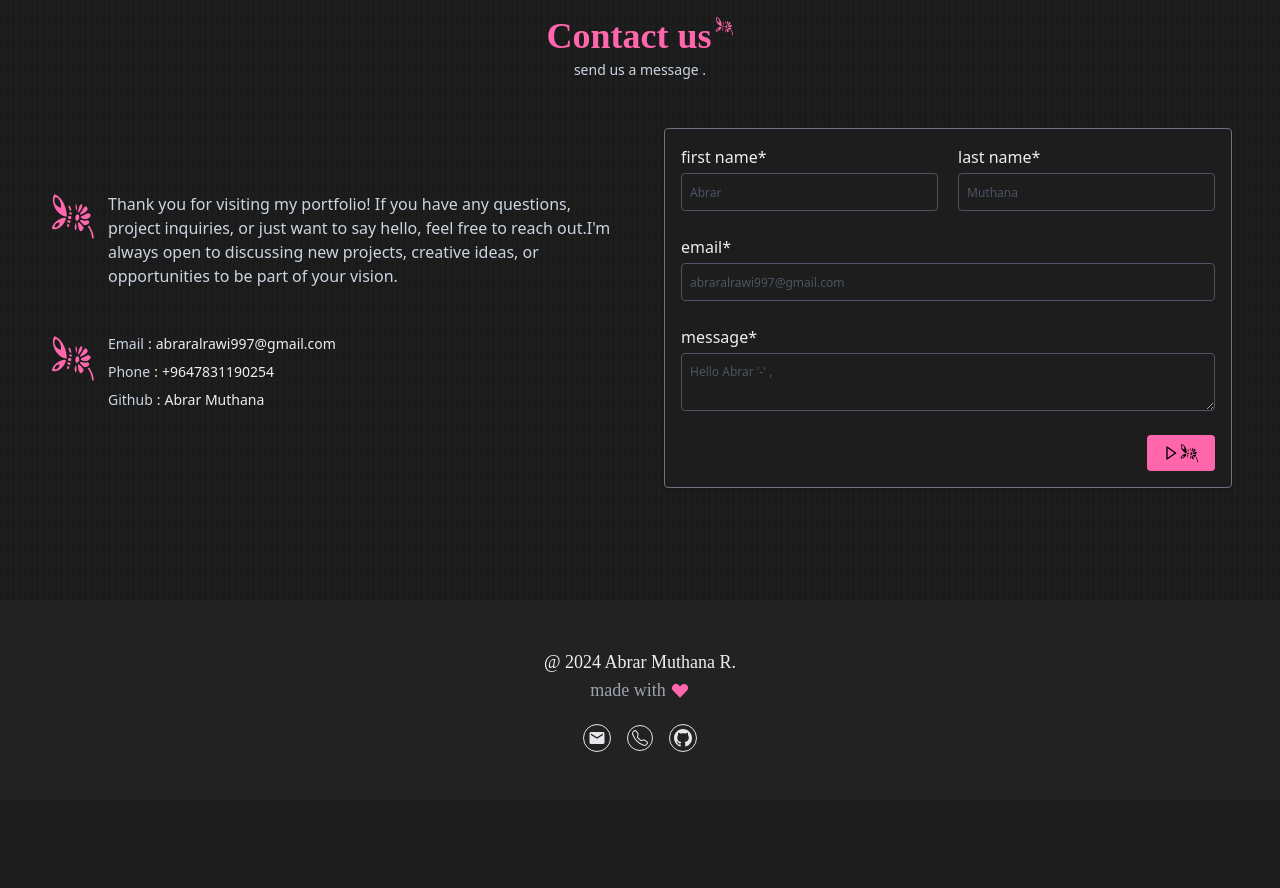
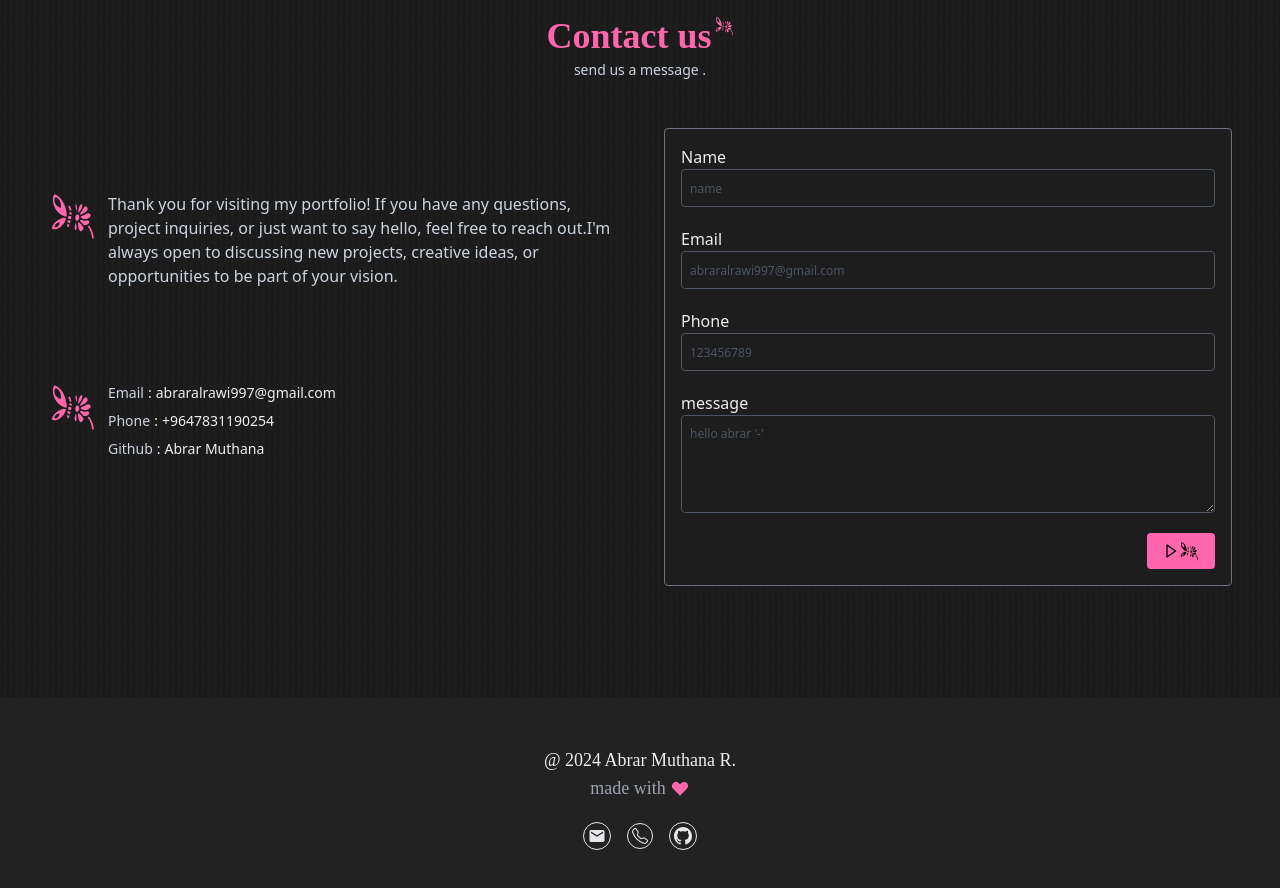
Before and after one commit to abrar997/portfolio-2024, a Next.js app: page / in a window 1280 px wide. Shown: the part 2660-3548 px from the top of the page. Before the commit the page ends 3460 px from the top, so only its background shows below. Built offline with nearby package versions, Linux system fonts and the light colour scheme.

Commit message:
form need more check when click submit

```diff
--- a/package.json
+++ b/package.json
@@ -10,6 +10,7 @@
   },
   "dependencies": {
     "axios": "^1.7.2",
+    "buffer": "^6.0.3",
     "framer-motion": "^11.2.10",
     "next": "14.2.3",
     "react": "^18",
@@ -17,6 +18,7 @@
     "react-hook-form": "^7.52.0",
     "react-icons": "^5.2.1",
     "react-scroll": "^1.9.0",
+    "react-toastify": "^10.0.5",
     "resend": "^3.3.0"
   },
   "devDependencies": {
--- a/src/app/api/email/route.tsx
+++ b/src/app/api/email/route.tsx
@@ -1,20 +1,27 @@
+import { NextRequest, NextResponse } from "next/server";
 import { Resend } from "resend";
-import { NextRequest, NextResponse } from "next/server";
 
-const resend = new Resend(process.env.API_KEY_RESEND);
+const resend = new Resend(process.env.RESEND_KEY);
 
-export default async function POST(request: NextRequest) {
-  const { firstName, lastName, email, message } = await request.json();
-  resend.emails.send({
-    from: "onboarding@resend.dev",
-    to: "abraralrawi997@gmail.com",
-    subject: `New message request from <h3 className='underline text-teal-700'> ${firstName}${lastName} </h3>`,
-    html: `
-      <h1 className='text-2xl font-semibold font-primary'>Welcome,</h1>
-      <p>Name : ${firstName} ${lastName} </p>
-      <p>Email : ${email} </p>
-      <p>Message : ${message} </p>
+export async function POST(request: NextRequest) {
+  try {
+    const data = await request.json();
+    const result = await resend.emails.send({
+      from: "Customer <abrarcustomer@resend.dev>",
+      to: ["abraralrawi997@gmail.com"],
+      subject: "New customer Request from  -- " + data.name + "--",
+      html: `
+        <p>Name: ${data.name}</p>
+        <p>Phone: ${data.phone}</p>
+        <p>Email: ${data.email}</p>
+        <p>Message: ${data.message}</p>
       `,
-  });
-  return NextResponse.json({ firstName, lastName, email, message });
+    });
+
+    console.log("Email sent:", result);
+    return NextResponse.json({ message: "Message sent successfully", data });
+  } catch (error) {
+    console.error("Error sending email:", error);
+    return NextResponse.json({ error: "Error sending email" }, { status: 500 });
+  }
 }
--- a/src/components/Contact.tsx
+++ b/src/components/Contact.tsx
@@ -1,11 +1,10 @@
-import React, { HTMLInputTypeAttribute, useState } from "react";
+import axios from "axios";
+import React, { useEffect, useState } from "react";
 import Title from "./reusable/Title";
 import { GiButterflyFlower } from "react-icons/gi";
 import { BiRightArrow } from "react-icons/bi";
-import axios from "axios";
-import { useForm } from "react-hook-form";
-import InputText from "./contactComponents/InputText";
-import TextArea from "./contactComponents/TextArea";
+import { Bounce, ToastContainer, toast } from "react-toastify";
+import "react-toastify/dist/ReactToastify.css";
 
 interface Social {
   id: number;
@@ -14,23 +13,8 @@ interface Social {
   text: string;
 }
 
-interface InputsData {
-  id: number;
-  label: string;
-  placeholder: string;
-  type: string;
-  for: string;
-}
-
 interface ContactDataProps {
   social: Social[];
-  inputs: InputsData[];
-}
-interface FormData {
-  firstName: string;
-  lastName: string;
-  email: string;
-  message: string;
 }
 
 interface ContactProps {
@@ -38,26 +22,29 @@ interface ContactProps {
 }
 
 export default function Contact({ ContactDataProps }: ContactProps) {
-  const [firstName, setFirstName] = useState("");
-  const [lastName, setLastName] = useState("");
+  const [name, setName] = useState("");
+  const [phone, setPhone] = useState("");
   const [email, setEmail] = useState("");
   const [message, setMessage] = useState("");
+  const [isSend, setIsSend] = useState(false);
 
-  const {
-    register,
-    handleSubmit,
-    watch,
-    formState: { errors },
-  } = useForm<FormData>();
-
-  const onSubmit = async () => {
+  const onSubmit = async (e: any) => {
+    e.preventDefault();
     try {
       await axios.post("/api/email", {
-        firstName,
-        lastName,
+        name,
+        phone,
         email,
         message,
       });
+      setIsSend(true);
+      toast("We will connect with you within 48 hours", {
+        className: "bg-transparent",
+      });
+      setName("");
+      setEmail("");
+      setPhone("");
+      setMessage("");
     } catch (error) {
       console.log("there is issue with axios post data");
     }
@@ -123,61 +110,83 @@ export default function Contact({ ContactDataProps }: ContactProps) {
             </ul>
           </div>
         </div>
-        {ContactDataProps.inputs && (
         <form
-            onSubmit={handleSubmit(onSubmit)}
-            className="border lg:p-4 px-2 py-4 bg-main grid grid-cols-2 gap-5 shadow rounded border-gray-500"
+          onSubmit={onSubmit}
+          className="border lg:p-4 px-2 py-4 bg-main flex flex-col gap-5 shadow rounded border-gray-500"
         >
-            {ContactDataProps.inputs.map((input) => (
-              <div
-                key={input.id}
-                className={`flex flex-col gap-1 ${
-                  input.type === "textarea" || input.type === "email"
-                    ? "col-span-2"
-                    : "lg:col-span-1 col-span-2"
-                }`}
-              >
-                {input.label === "message" ? (
-                  <TextArea
-                    label={input.label}
-                    name={input.for}
-                    register={register}
-                    type={input.type}
-                    errors={errors}
-                    required={{
-                      value: true,
-                      message: `${input.label} is required`,
-                    }}
-                    placeholder={input.placeholder}
+          <div className="grid w-full">
+            <label htmlFor={name}>Name</label>
+            <input
+              type="text"
+              name={name}
+              onChange={(e) => setName(e.target.value)}
+              placeholder="name"
+              className="bg-transparent placeholder:text-[12px] p-2 placeholder:text-gray-600 text-sm rounded border border-gray-600 focus-within:outline-none"
             />
-                ) : (
-                  <InputText
-                    label={input.label}
-                    name={input.for}
-                    register={register}
-                    type={input.type}
-                    errors={errors}
-                    required={{
-                      value: true,
-                      message: `${input.label} is required`,
-                    }}
-                    placeholder={input.placeholder}
+          </div>
+          <div className="grid w-full">
+            <label htmlFor={email}>Email</label>
+
+            <input
+              type="email"
+              name={email}
+              onChange={(e) => setEmail(e.target.value)}
+              placeholder="abraralrawi997@gmail.com"
+              className="bg-transparent placeholder:text-[12px] p-2 placeholder:text-gray-600 text-sm rounded border border-gray-600 focus-within:outline-none"
             />
-                )}
           </div>
-            ))}
-            <button
-              // onClick={handleSubmit}
-              className="text-black bg-primary col-span-2 rounded px-4 py-2 ml-auto hover:bg-opacity-75 transition-all duration-300 flex items-center justify-center"
-            >
+          <div className="grid w-full">
+            <label htmlFor={phone}>Phone</label>
+
+            <input
+              type="phone"
+              name={phone}
+              onChange={(e) => setPhone(e.target.value)}
+              placeholder="123456789"
+              className="bg-transparent placeholder:text-[12px] p-2 placeholder:text-gray-600 text-sm rounded border border-gray-600 focus-within:outline-none"
+            />
+          </div>
+          <div className="grid w-full">
+            <label htmlFor={message}>message</label>
+            <textarea
+              name={message}
+              onChange={(e) => setMessage(e.target.value)}
+              rows={4}
+              placeholder="hello abrar '-' "
+              className="bg-transparent placeholder:text-[12px] p-2 placeholder:text-gray-600 text-sm rounded border border-gray-600 focus-within:outline-none"
+            />
+          </div>
+          <button className="text-black bg-primary col-span-2 rounded px-4 py-2 ml-auto hover:bg-opacity-75 transition-all duration-300 flex items-center justify-center">
             <BiRightArrow />
             <span>
               <GiButterflyFlower className="lg:text-xl" />
             </span>
           </button>
         </form>
+      </div>
+      {isSend && (
+        <div>
+          <ToastContainer
+            position="bottom-right"
+            autoClose={5000}
+            hideProgressBar={false}
+            newestOnTop={false}
+            closeOnClick
+            rtl={false}
+            progressStyle={{ backgroundColor: "#eee" }}
+            pauseOnFocusLoss
+            draggable
+            pauseOnHover
+            transition={Bounce}
+            theme="dark"
+            closeButton={true}
+            bodyClassName={() =>
+              "rounded-lg text-teal-500 w-[400px] font-semibold p-2 flex items-center justify-center"
+            }
+            className="bg-[#222222]"
+          />
+        </div>
       )}
-      </div>
     </div>
   );
 }
--- a/src/components/contactComponents/InputText.tsx
+++ /dev/null
@@ -1,50 +0,0 @@
-import { HTMLInputTypeAttribute } from "react";
-import {
-  Path,
-  FieldValues,
-  UseFormRegister,
-  FieldErrors,
-} from "react-hook-form";
-
-interface InputProps {
-  label?: string;
-  name: Path<FieldValues>;
-  placeholder?: string;
-  type?: HTMLInputTypeAttribute;
-  register: UseFormRegister<FieldValues>;
-  classInput?: string;
-  classLabel?: string;
-  errors?: FieldErrors<FieldValues>;
-  defaultValue?: any;
-  settings?: boolean;
-}
-
-const InputText: React.FC<InputProps & any> = ({
-  register,
-  label,
-  name,
-  required,
-  errors,
-  settings,
-  type = "text",
-  classInput = "text-black font-extralight text-3xl w-full border border-black px-4 py-4",
-  classLabel = "text-black font-extralight text-3xl inline-block pb-3 mb-2",
-  placeholder,
-  ...props
-}) => (
-  <>
-    <label>
-      {label}
-      {required && <span className="text-secondary.main">*</span>}
-    </label>
-    <input
-      {...register(name, { required, ...props })}
-      type={type}
-      className="bg-transparent placeholder:text-[12px] p-2 placeholder:text-gray-600 text-sm rounded border border-gray-600 focus-within:outline-none"
-      placeholder={placeholder}
-    />
-    <span className="text-red-300 text-sm">{errors?.[name]?.message}</span>
-  </>
-);
-
-export default InputText;
--- a/src/components/contactComponents/TextArea.tsx
+++ /dev/null
@@ -1,50 +0,0 @@
-import { HTMLInputTypeAttribute } from "react";
-import {
-  Path,
-  FieldValues,
-  UseFormRegister,
-  FieldErrors,
-} from "react-hook-form";
-
-interface InputProps {
-  label?: string;
-  name: Path<FieldValues>;
-  placeholder?: string;
-  type?: HTMLInputTypeAttribute;
-  register: UseFormRegister<FieldValues>;
-  classInput?: string;
-  classLabel?: string;
-  errors?: FieldErrors<FieldValues>;
-  defaultValue?: any;
-  settings?: boolean;
-}
-
-const TextArea: React.FC<InputProps & any> = ({
-  register,
-  label,
-  name,
-  required,
-  errors,
-  settings,
-  type = "text",
-  classInput = "text-black font-extralight text-3xl w-full border border-black px-4 py-4",
-  classLabel = "text-black font-extralight text-3xl inline-block pb-3 mb-2",
-  placeholder,
-  ...props
-}) => (
-  <>
-    <label>
-      {label}
-      {required && <span className="text-secondary.main">*</span>}
-    </label>
-    <textarea
-      {...register(name, { required, ...props })}
-      type={type}
-      className="bg-transparent placeholder:text-[12px] p-2 placeholder:text-gray-600 text-sm rounded border border-gray-600 focus-within:outline-none"
-      placeholder={placeholder}
-    />
-    <span className="text-red-300 text-sm">{errors?.[name]?.message}</span>
-  </>
-);
-
-export default TextArea;
--- a/src/components/data/data.js
+++ b/src/components/data/data.js
@@ -169,27 +169,20 @@ const DataComponents = {
     inputs: [
       {
         id: 1,
-        label: "first name",
-        placeholder: "Abrar",
+        label: "name",
+        placeholder: "Muthana",
         type: "text",
-        for: "firstName",
+        for: "name",
       },
       {
         id: 2,
-        label: "last name",
-        placeholder: "Muthana",
-        type: "text",
-        for: "lastName",
-      },
-      {
-        id: 3,
         label: "email",
         placeholder: "abraralrawi997@gmail.com",
         type: "email",
         for: "email",
       },
       {
-        id: 4,
+        id: 3,
         label: "message",
         placeholder: "Hello Abrar '-' , ",
         type: "textarea",
```
Also changed, not shown: 2 other files (tests, documents, lock files or other folders). Lines whose indentation alone changed are shown as unchanged.
